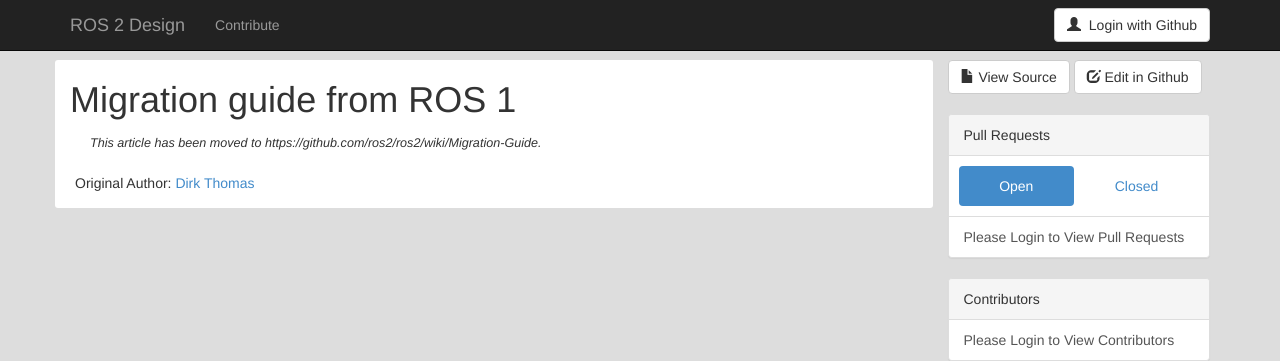
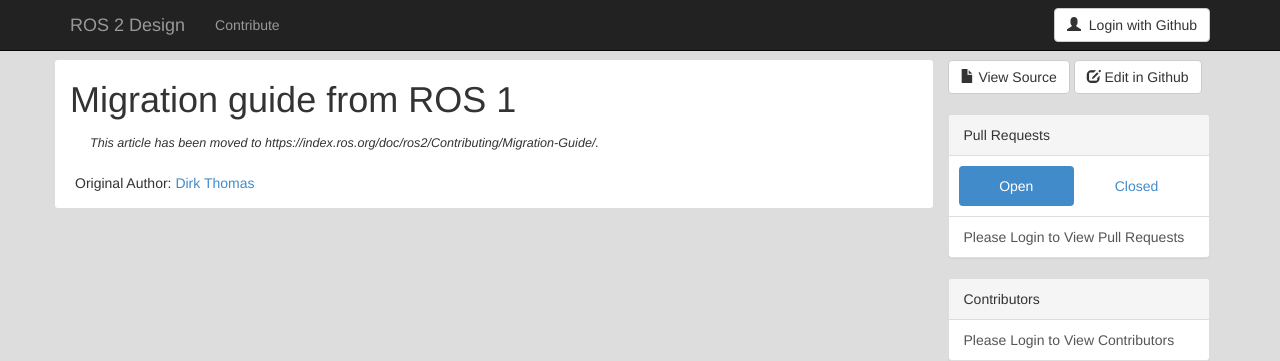
Before and after one commit to ros2/design, a Jekyll site: the page built from articles/200_migration_guide_from_ros1.md, in a window 1280 px wide. Shown: the top 361 px of the page. Built offline with Jekyll 4.4.1, drawn with Linux system fonts in a browser that asks for light colours; nearby versions of some CDN libraries; some of the changed lines change nothing that is shown.

Commit message:
update redirect url

```diff
--- a/articles/200_migration_guide_from_ros1.md
+++ b/articles/200_migration_guide_from_ros1.md
@@ -3,7 +3,7 @@
 title: Migration guide from ROS 1
 permalink: articles/migration_guide_from_ros1.html
 abstract:
-  This article has been moved to https://github.com/ros2/ros2/wiki/Migration-Guide.
+  This article has been moved to https://index.ros.org/doc/ros2/Contributing/Migration-Guide/.
 published: true
 author: '[Dirk Thomas](https://github.com/dirk-thomas)'
 ---
```
